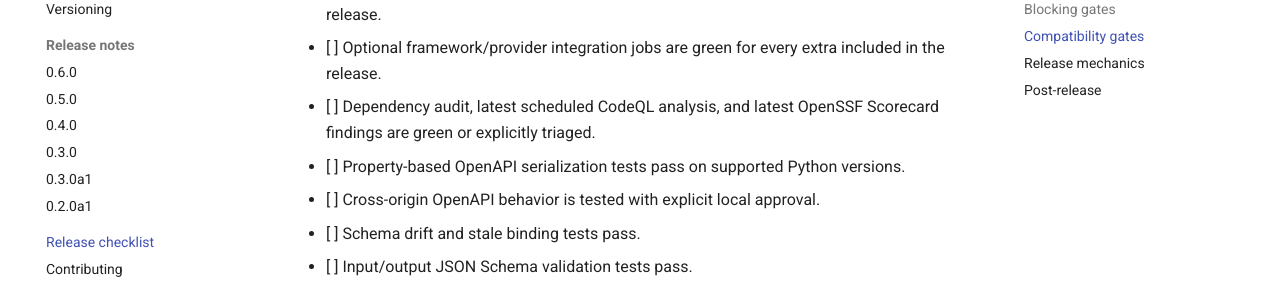
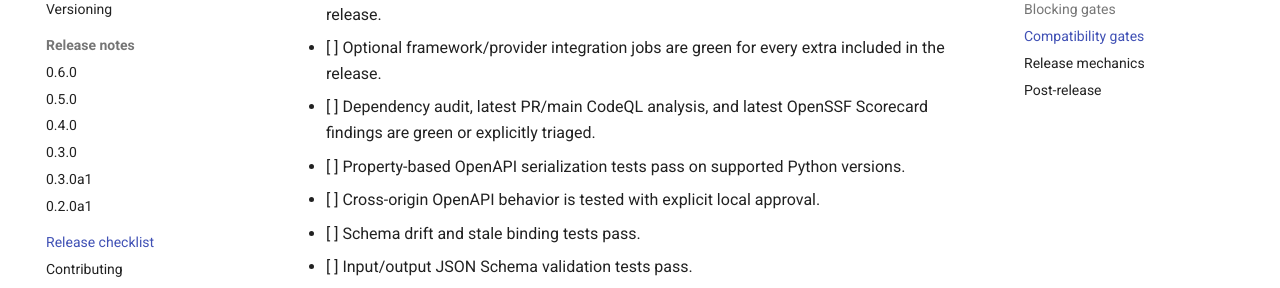
Before and after one commit to JDeun/SchemaRouter, an MkDocs documentation site: the page built from docs/release-checklist.md, in a window 1280 px wide and 900 px high, scrolled down 1294 px. Shown: the part 163-451 px from the top of the window. Built offline with MkDocs 1.6.1 and Material for MkDocs 9.7.7, drawn with Linux system fonts in a browser that asks for light colours; comment, search, counter and statistics services are not loaded.

```diff
--- a/docs/release-checklist.md
+++ b/docs/release-checklist.md
@@ -34,7 +34,7 @@ Use this checklist before promoting a SchemaRouter alpha, beta, release candidat
 - [ ] A recent public OPTIMADE live smoke is green.
 - [ ] The real MCP Streamable HTTP integration job is green when the MCP extra is part of the release.
 - [ ] Optional framework/provider integration jobs are green for every extra included in the release.
-- [ ] Dependency audit, latest scheduled CodeQL analysis, and latest OpenSSF Scorecard findings are green or explicitly triaged.
+- [ ] Dependency audit, latest PR/main CodeQL analysis, and latest OpenSSF Scorecard findings are green or explicitly triaged.
 - [ ] Property-based OpenAPI serialization tests pass on supported Python versions.
 - [ ] Cross-origin OpenAPI behavior is tested with explicit local approval.
 - [ ] Schema drift and stale binding tests pass.
```
Also changed, not shown: CHANGELOG.md (+2 -0 lines), docs/framework-maturity.md (+1 -1 lines), 3 other files.
